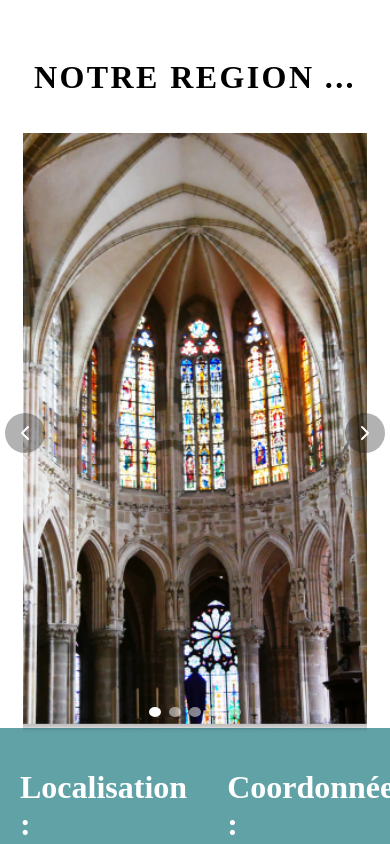
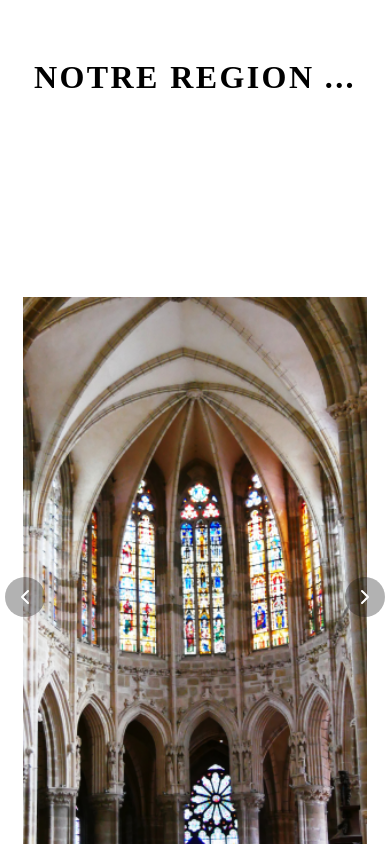
Before and after one commit to AdryanPro/client, a React (Create React App) app: page / in a window 390 px wide. Shown: the part 3560-4404 px from the top of the page. Built offline with nearby package versions, Linux system fonts and the light colour scheme; a web font is replaced by a local one.

Commit message:
home carousel fixed

```diff
--- a/src/CSS/Home.css
+++ b/src/CSS/Home.css
@@ -625,15 +625,17 @@ body{
         display: flex;
         justify-content: center;
         align-items: center;
+        min-height: 120vh;
       }
 
       .carousel-container{
         max-width: 88vw;
-        max-height: 68vw;
+        max-height: 48vw;
         margin-inline: 6vw;
         display: flex;
         justify-content: center;
         align-items: center;
+        margin-bottom: 11vh;
       }
       .nav-button.prev{
         left: -18px !important;
```
